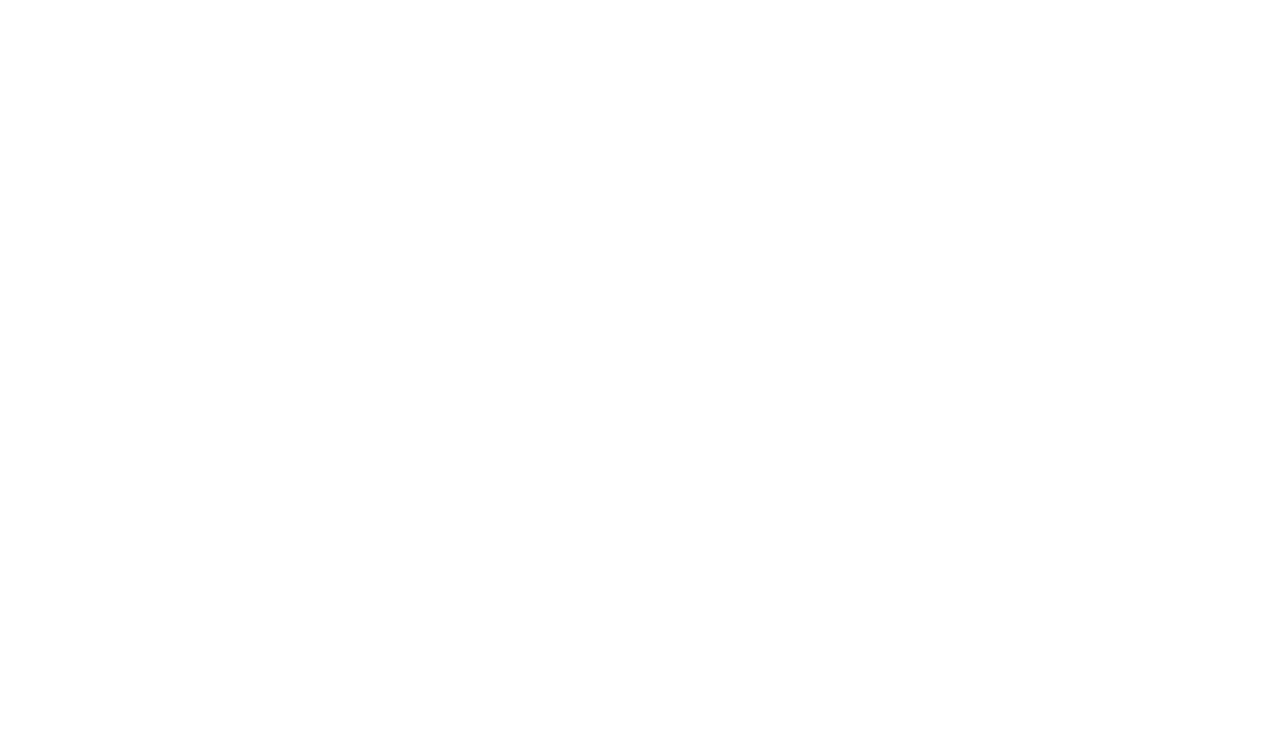
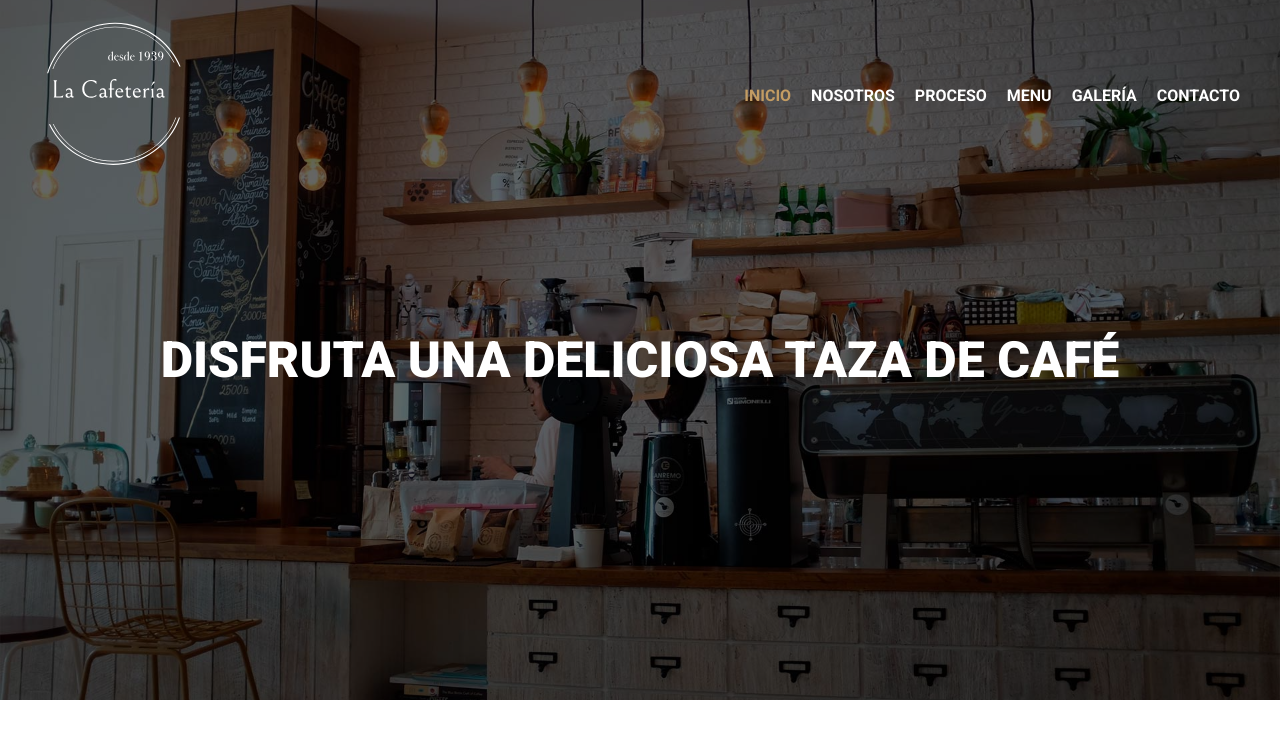
Before and after one commit to JmAtochePascual/Cafeteria, a website: page index.html in a window 1280 px wide. Drawn offline with nearby package versions, Linux system fonts and the light colour scheme; files that its build step writes are made by us from their sources; files whose address does not match are found by name.

Commit message:
[FEATURE] agregar el header

```diff
--- a/index.html
+++ b/index.html
@@ -9,9 +9,28 @@
   <link
     href="https://fonts.googleapis.com/css2?family=Roboto:ital,wght@0,100;0,300;0,400;0,500;0,700;0,900;1,100;1,300;1,400;1,500;1,700;1,900&display=swap"
     rel="stylesheet">
-  <title>Document</title>
+  <!-- CSS -->
+  <link rel="stylesheet" href="./build/css/app.css">
+  <title>Cafería</title>
 </head>
 <body>
+  <header class="header header--inicio">
+    <div class="header__container">
+      <div class="header__barra">
+        <img class="header__logo" src="./build/img/logo.svg" alt="logo de la marca" width="150" height="150">
 
+        <nav class="header__menu">
+          <a href="index.html" class="header__link header__link--select">Inicio</a>
+          <a href="nosotros.html" class="header__link">nosotros</a>
+          <a href="proceso.html" class="header__link">proceso</a>
+          <a href="menu.html" class="header__link">menu</a>
+          <a href="galeria.html" class="header__link">galería</a>
+          <a href="contacto.html" class="header__link">contacto</a>
+        </nav>
+      </div>
+
+      <h1 class="header__titulo">Disfruta una deliciosa taza de café</h1>
+    </div>
+  </header>
 </body>
 </html>
--- a/src/scss/app.scss
+++ b/src/scss/app.scss
@@ -1 +1,2 @@
 @use 'base';
+@use 'header';
--- a/src/scss/base/_globales.scss
+++ b/src/scss/base/_globales.scss
@@ -16,6 +16,10 @@ html {
 body {
   min-width: 32rem;
   font: v.$paragraph;
+
+  @media screen {
+    font: v.$paragraph-Tablet;
+  }
 }
 
 h1,
--- a/src/scss/base/_variables.scss
+++ b/src/scss/base/_variables.scss
@@ -1,17 +1,18 @@
 $primary-Font: "Roboto", sans-serif;
 
-$paragraph: normal 1.4rem/2 var($primary-Font);
-$titleOne: 900 5rem/1.5 var($primary-Font);
-$titleTwo: 900 4rem/1.5 var($primary-Font);
-$titleThree: 900 3rem/1.5 var($primary-Font);
+$paragraph: normal 1.4rem/2 $primary-Font;
+$paragraph-Tablet: normal 1.6rem/2 $primary-Font;
+$titleOne: 900 5rem/1.5 $primary-Font;
+$titleTwo: 900 4rem/1.5 $primary-Font;
+$titleThree: 900 3rem/1.5 $primary-Font;
 
 /* Colors */
-$primer-color: #E8505B;
-$egundo-color: #455A64;
-$tercer-color: #1f1e1e;
+$primer-color: #5E311E;
+$segundo-color: #C39C63;
+$tercer-color: #EBE7DE;
 $white-color: #ffffff;
 $black-color: #000000;
-$gris-color: #eceeef;
+$gray-color: #eceeef;
 
 
 /* UTILIDADES */
--- /dev/null
+++ b/src/scss/header/_header.scss
@@ -0,0 +1,85 @@
+@use '../base/variables' as v;
+
+.header {
+  position: relative;
+  padding-block: 2rem;
+  background-size: cover;
+  background-position: center;
+  background-repeat: no-repeat;
+
+  @media (min-width: 768px) {
+    min-height: 70rem;
+
+  }
+
+  &::after {
+    content: '';
+    position: absolute;
+    top: 0;
+    left: 0;
+    width: 100%;
+    height: 100%;
+    background-color: rgba(0, 0, 0, 0.6);
+  }
+
+  &__barra {
+    position: relative;
+    z-index: 1;
+    margin-bottom: 5rem;
+    display: flex;
+    flex-direction: column;
+    align-items: center;
+    gap: 2rem;
+
+    @media (min-width: 768px) {
+      flex-direction: row;
+      justify-content: space-between;
+      margin-bottom: 15rem;
+    }
+  }
+
+  &__logo {
+    width: 15rem;
+    height: auto;
+  }
+
+  &__menu {
+    display: flex;
+    flex-direction: column;
+    align-items: center;
+    gap: .8rem;
+
+    @media (min-width: 768px) {
+      flex-direction: row;
+      gap: 2rem;
+    }
+  }
+
+  &__link {
+    text-transform: uppercase;
+    font-weight: 700;
+    color: v.$white-color;
+
+    @media (min-width: 768px) {
+      &:hover {
+        color: v.$segundo-color;
+      }
+    }
+  }
+
+  &__link--select {
+    color: v.$segundo-color;
+  }
+
+  &__titulo {
+    position: relative;
+    z-index: 1;
+    color: v.$white-color;
+    text-transform: uppercase;
+    text-align: center;
+  }
+}
+
+.header--inicio {
+  background-image: url("../img/header_inicio.jpg");
+}
--- /dev/null
+++ b/src/scss/header/_index.scss
@@ -0,0 +1 @@
+@forward 'header';
```
